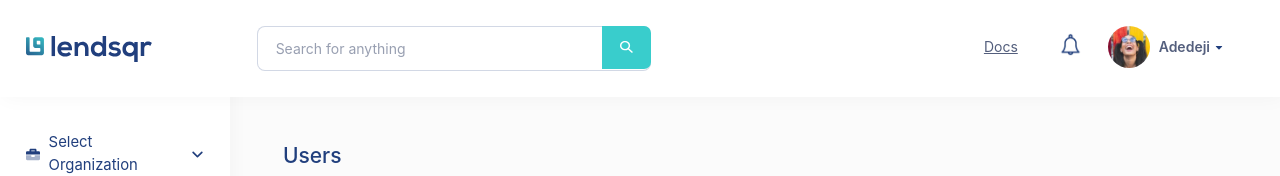
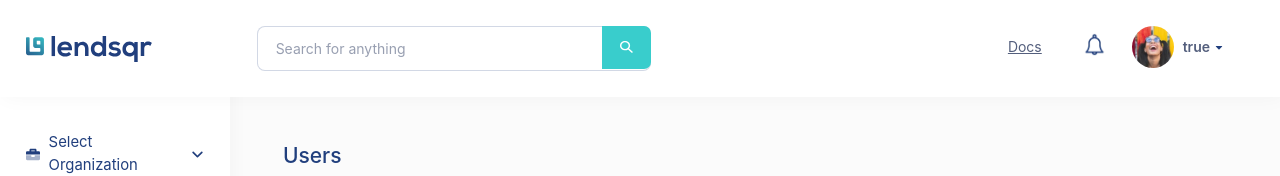
Before and after one commit to mr-jols/lendsqr-fe-test, a Next.js app: page /dashboard/users in a window 1280 px wide. Shown: the top 176 px of the page. Built offline with nearby package versions, Linux system fonts and the light colour scheme; no server answers; sample sign-in values are in the browser's storage.

Commit message:
updated dynamic route url

```diff
--- a/src/app/dashboard/user/[id]/page.tsx
+++ b/src/app/dashboard/users/[id]/page.tsx
@@ -19,7 +19,7 @@ export default function UserDetailsPage({
 
   useEffect(() => {
     window.scrollTo(0, 0);
-    //navigate to dashboard if params is invalid
+    //navigate to dashboard if params is invalid, valid params include values from 1 to 100 since there are 100 stubbed users
     if (
       isNaN(Number(params.id)) ||
       Number(params.id) < 1 ||
--- a/src/presentation/views/header/items.tsx
+++ b/src/presentation/views/header/items.tsx
@@ -1,17 +1,24 @@
+import LinkBuilder from "@/presentation/components/link";
 import Images from "@/utils/images";
 import Image from "next/image";
 
 export default function HeaderItems() {
   return (
     <div className="header-items">
-      <span className="docs">Docs</span>
+      <LinkBuilder
+        props={{
+          child: <>Docs</>,
+          className: "docs",
+          href: "/docs",
+        }}
+      />
       <div className="notification-icon-wrapper">
         <Image src={Images.header.notification} alt="notification icon" />
       </div>
       <div className="avatar-wrapper">
         <Image src={Images.header.avatar} alt="avatar" />
       </div>
-      <span className="user-name">Adedeji</span>
+      <span className="user-name">{localStorage.getItem("loggedInUser")}</span>
       <div className="dropdown-icon-wrapper">
         <Image src={Images.header.dropdown} alt="dropdown icon" />
       </div>
--- a/src/presentation/views/login/form.tsx
+++ b/src/presentation/views/login/form.tsx
@@ -32,6 +32,7 @@ export default function LoginForm() {
       //mock api load time
       const timeoutId = setTimeout(() => {
         localStorage.setItem("isLoggedIn", "true");
+        localStorage.setItem("loggedInUser", state.values[0]);
         router.push("/dashboard/users");
         dispatch.handleButtonStateChange({
           ...state.sumbitButtonState,
--- a/src/presentation/views/users/table/actions.tsx
+++ b/src/presentation/views/users/table/actions.tsx
@@ -32,7 +32,7 @@ export function ActionTooltip({ props }: { props: { index: number } }) {
                   <span>View Detail</span>
                 </>
               ),
-              href: `/dashboard/user/${props.index + 1}`,
+              href: `/dashboard/users/${props.index + 1}`,
               className: "action-tooltip-menu-item",
             }}
           />
```
Also changed, not shown: src/app/dashboard/users/[id]/layout.tsx (renamed from src/app/dashboard/user/[id]/layout.tsx).
